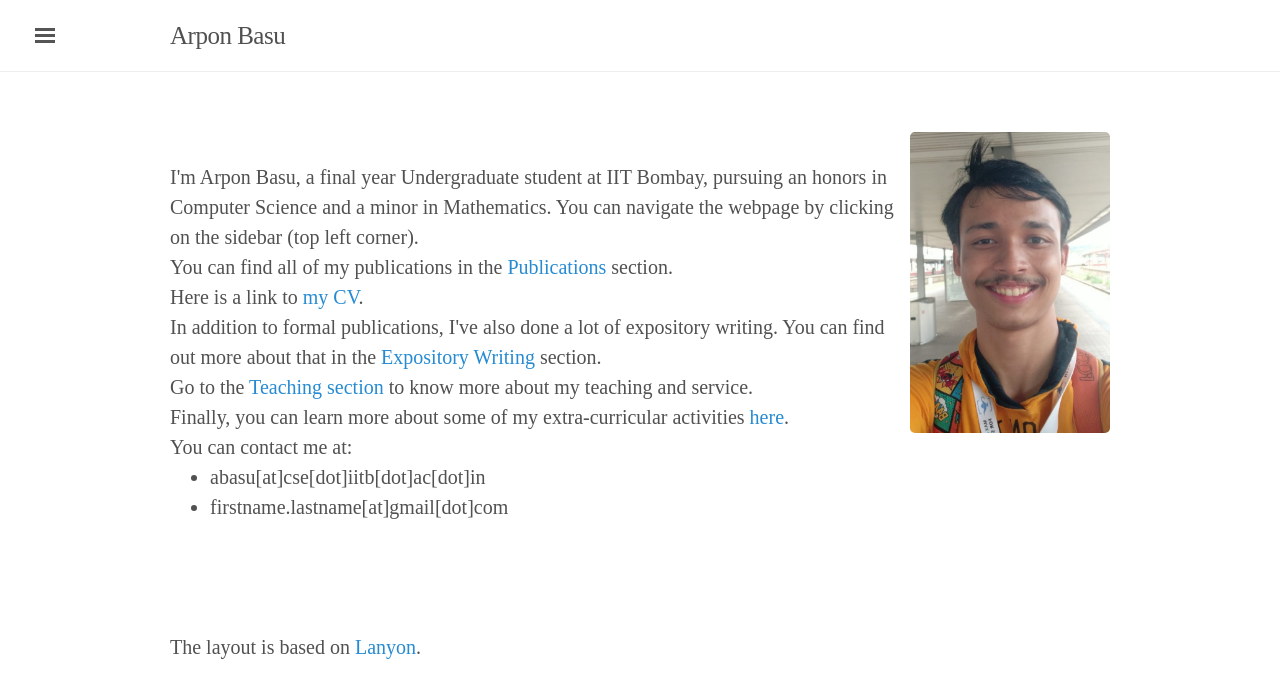
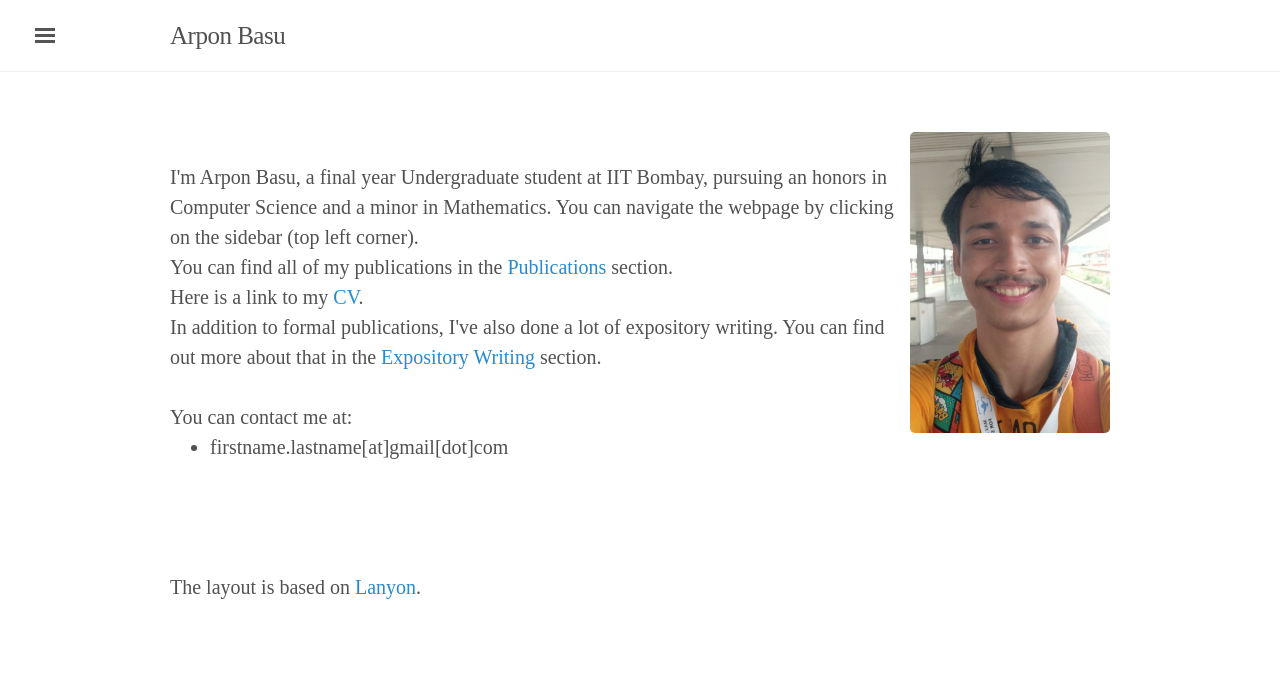
Before and after one commit to rugiarindam/rugiarindam.github.io, a Jekyll site: the page built from index.html, in a window 1280 px wide. Shown: the top 698 px of the page. Built offline with Jekyll 4.4.1, drawn with Linux system fonts in a browser that asks for light colours; nearby versions of some CDN libraries; some web fonts are replaced; the list of posts is cut into pages by our own code.

Commit message:
removed some text

```diff
--- a/index.html
+++ b/index.html
@@ -6,13 +6,11 @@ title: Home
 <br>
 I'm Arpon Basu, a final year Undergraduate student at IIT Bombay, pursuing an honors in Computer Science and a minor in Mathematics. You can navigate the webpage by clicking on the sidebar (top left corner).</a><br>
 You can find all of my publications in the <a href="publications">Publications</a> section.<br>
-Here is a link to <a href="./cv.pdf" target="_blank">my CV</a>.<br>
+Here is a link to my <a href="./cv.pdf" target="_blank">CV</a>.<br>
 In addition to formal publications, I've also done a lot of expository writing. You can find out more about that in the <a href="notes">Expository Writing</a> section.<br>
-Go to the <a href="teach">Teaching section</a> to know more about my teaching and service.<br>
-Finally, you can learn more about some of my extra-curricular activities <a href="misc">here</a>.<br>
+<br>
 You can contact me at:
 <ul>
-	<li>abasu[at]cse[dot]iitb[dot]ac[dot]in</li>
 	<li>firstname.lastname[at]gmail[dot]com</li>
 </ul>
 <br><br><br>
```
